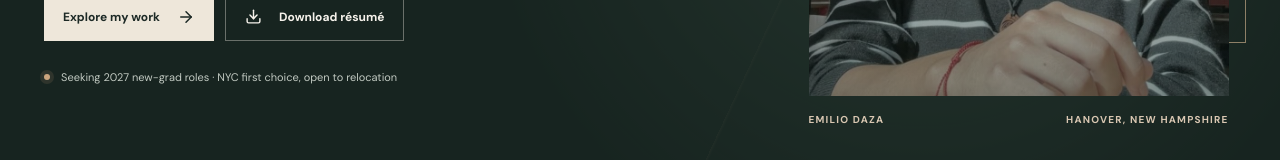
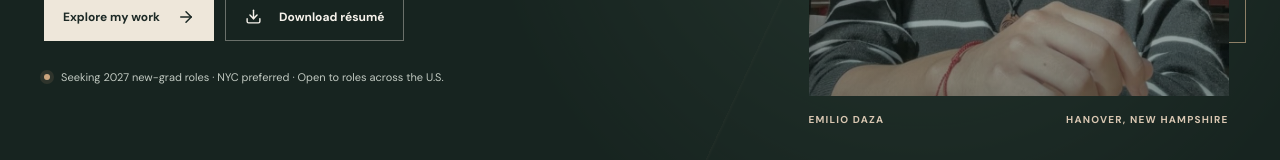
Before and after one commit to emiliodaza/emiliodaza.github.io, a React (Vite) app: page / in a window 1280 px wide. Shown: the part 578-738 px from the top of the page. Built offline with nearby package versions, Linux system fonts and the light colour scheme.

Commit message:
Clarify geographic flexibility for recruiting

```diff
--- a/src/App.jsx
+++ b/src/App.jsx
@@ -105,7 +105,7 @@ function Hero() {
       <h1>Building intelligent systems <em>that work.</em></h1>
       <p className="hero-description">Dartmouth computer science student graduating June 2027 with experience building cross-platform applications, backend systems, intelligent payment-routing models, and healthcare ML pipelines for heart-disease prediction and brain-tumor MRI classification.</p>
       <div className="hero-actions"><a className="button button-light" href="#work">Explore my work <ArrowRight size={18} aria-hidden="true" /></a><a className="button button-outline" href={resumeUrl} download><Download size={17} aria-hidden="true" /> Download résumé</a></div>
-      <p className="hero-availability"><span aria-hidden="true" /> Seeking 2027 new-grad roles · NYC first choice, open to relocation</p>
+      <p className="hero-availability"><span aria-hidden="true" /> Seeking 2027 new-grad roles · NYC preferred · Open to roles across the U.S.</p>
     </div>
     <div className="hero-portrait-wrap"><div className="hero-portrait-frame"><img src="/profile.jpeg" alt="Portrait of Emilio Daza" fetchPriority="high" /></div><div className="portrait-caption"><span>Emilio Daza</span><span>Hanover, New Hampshire</span></div></div>
   </div><div className="shell hero-bottom"><span>Software engineering / Applied machine learning / Product</span><a href="#proof">Scroll to explore <ArrowDown size={15} aria-hidden="true" /></a></div></section>
@@ -150,7 +150,7 @@ function About() {
 }
 
 function Contact() {
-  return <footer className="contact-section" id="contact"><div className="shell contact-grid"><div><p className="eyebrow">04 / Get in touch</p><h2>Let’s build what’s <em>next.</em></h2><p className="contact-description">I’m exploring 2027 new-grad software engineering, AI/ML engineering, and research engineering roles. New York City is my first choice; I’m open to relocating for the right opportunity.</p></div><div className="contact-actions"><a className="contact-email" href="mailto:emilio.sebastian.daza.vigo.27@dartmouth.edu">emilio.sebastian.daza.vigo.27@dartmouth.edu <ArrowUpRight size={24} aria-hidden="true" /></a><div className="contact-links"><a href={resumeUrl} download>Résumé <ArrowUpRight size={16} aria-hidden="true" /></a><a href="https://github.com/emiliodaza" target="_blank" rel="noopener noreferrer">GitHub <ArrowUpRight size={16} aria-hidden="true" /></a><a href="https://www.linkedin.com/in/emilio-sebastian-daza-vigo-48197b31b/" target="_blank" rel="noopener noreferrer">LinkedIn <ArrowUpRight size={16} aria-hidden="true" /></a></div></div></div><div className="shell footer-bottom"><span>© {new Date().getFullYear()} Emilio Daza</span><span>Hanover, NH · NYC first choice · Open to relocation</span><a href="#top">Back to top ↑</a></div></footer>
+  return <footer className="contact-section" id="contact"><div className="shell contact-grid"><div><p className="eyebrow">04 / Get in touch</p><h2>Let’s build what’s <em>next.</em></h2><p className="contact-description">I’m exploring 2027 new-grad software engineering, AI/ML engineering, and research engineering roles. New York City is my preferred location, and I’m open to opportunities elsewhere in the U.S.</p></div><div className="contact-actions"><a className="contact-email" href="mailto:emilio.sebastian.daza.vigo.27@dartmouth.edu">emilio.sebastian.daza.vigo.27@dartmouth.edu <ArrowUpRight size={24} aria-hidden="true" /></a><div className="contact-links"><a href={resumeUrl} download>Résumé <ArrowUpRight size={16} aria-hidden="true" /></a><a href="https://github.com/emiliodaza" target="_blank" rel="noopener noreferrer">GitHub <ArrowUpRight size={16} aria-hidden="true" /></a><a href="https://www.linkedin.com/in/emilio-sebastian-daza-vigo-48197b31b/" target="_blank" rel="noopener noreferrer">LinkedIn <ArrowUpRight size={16} aria-hidden="true" /></a></div></div></div><div className="shell footer-bottom"><span>© {new Date().getFullYear()} Emilio Daza</span><span>Hanover, NH · NYC preferred · Open to roles across the U.S.</span><a href="#top">Back to top ↑</a></div></footer>
 }
 
 function App() {
```
